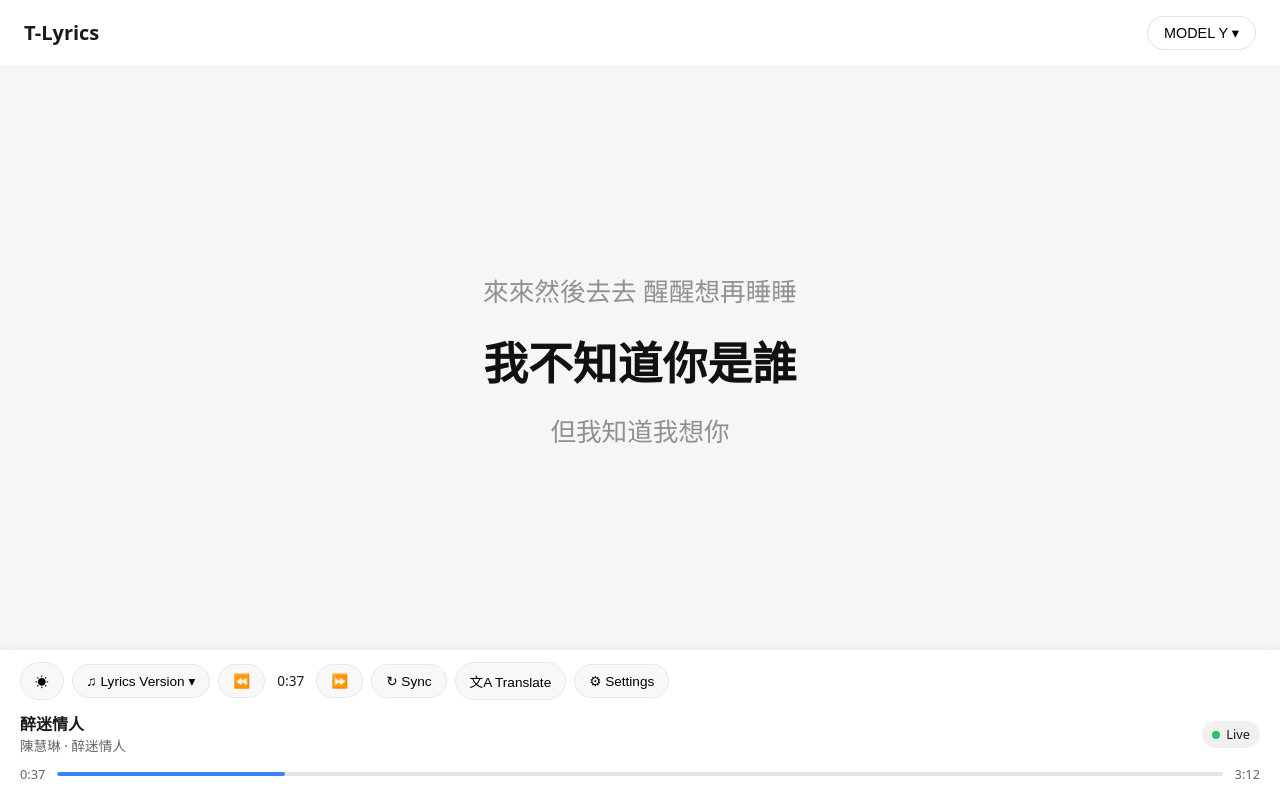
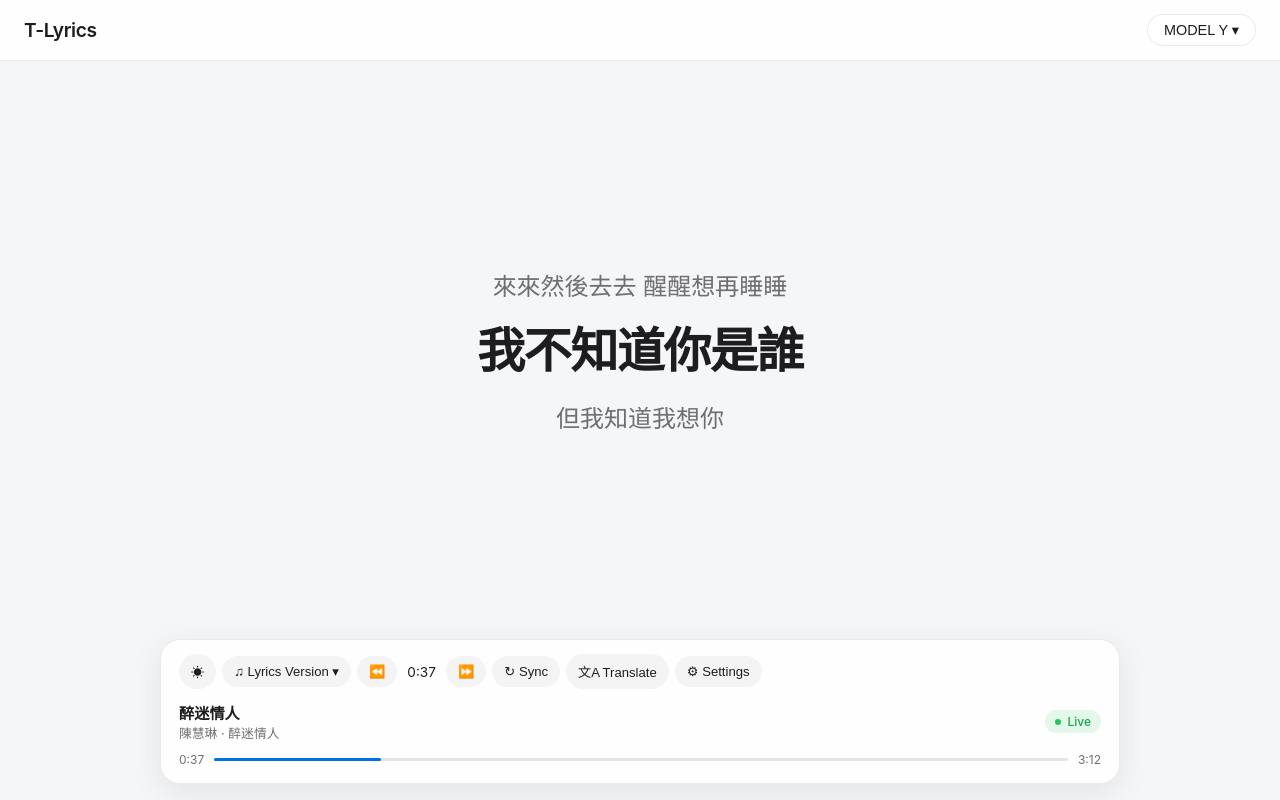
Before and after one commit to CY514539/grok-new-tlyrics, a React (Vite) app in the folder frontend/: page / in a window 1280 px wide. Built offline with nearby package versions, Linux system fonts and the light colour scheme; the HTML template or start-up script is replaced by a standard one.

Commit message:
style: premium Apple-like design with depth and refined controls

```diff
--- a/frontend/src/index.css
+++ b/frontend/src/index.css
@@ -1,173 +1,210 @@
 :root {
-  font-family: system-ui, -apple-system, BlinkMacSystemFont, "Segoe UI", sans-serif;
-  line-height: 1.5;
-  color: #1a1a1a;
-  background-color: #f5f6f8;
+  --bg: #f5f6f8;
+  --panel: rgba(255,255,255,0.85);
+  --text: #1d1d1f;
+  --text-secondary: #6e6e73;
+  --border: rgba(0,0,0,0.08);
+  --shadow: 0 8px 32px rgba(0,0,0,0.08);
+  --accent: #0071e3;
+  font-family: -apple-system, BlinkMacSystemFont, "SF Pro Display", "Segoe UI", sans-serif;
 }
 
-* {
-  box-sizing: border-box;
+[data-theme="dark"] {
+  --bg: #000;
+  --panel: rgba(28,28,30,0.85);
+  --text: #f5f5f7;
+  --text-secondary: #86868b;
+  --border: rgba(255,255,255,0.1);
+  --shadow: 0 8px 32px rgba(0,0,0,0.4);
 }
+
+* { box-sizing: border-box; }
 
 body {
   margin: 0;
   min-height: 100vh;
-  background: #f5f6f8;
+  background: var(--bg);
+  color: var(--text);
+  transition: background 0.3s, color 0.3s;
 }
 
-#root {
-  width: 100%;
-  min-height: 100vh;
-}
-
-.app {
-  min-height: 100vh;
-  display: flex;
-  flex-direction: column;
-}
+.app { min-height: 100vh; display: flex; flex-direction: column; }
 
 .header {
   display: flex;
   justify-content: space-between;
   align-items: center;
-  padding: 16px 24px;
-  background: #fff;
-  border-bottom: 1px solid #eee;
+  padding: 14px 24px;
+  background: var(--panel);
+  backdrop-filter: blur(20px);
+  border-bottom: 1px solid var(--border);
+  position: sticky;
+  top: 0;
+  z-index: 10;
 }
 
-.logo {
-  font-weight: 700;
-  font-size: 1.25rem;
-}
+.logo { font-weight: 600; font-size: 1.2rem; letter-spacing: -0.02em; }
 
 .vehicle-select {
-  background: #fff;
-  border: 1px solid #e0e0e0;
+  background: var(--panel);
+  border: 1px solid var(--border);
   border-radius: 999px;
-  padding: 8px 16px;
+  padding: 7px 16px;
   font-size: 0.9rem;
-  cursor: pointer;
+  color: var(--text);
+  backdrop-filter: blur(10px);
 }
 
 .main {
   flex: 1;
   display: flex;
-  flex-direction: column;
   align-items: center;
   justify-content: center;
-  padding: 40px 20px 180px;
+  padding: 60px 20px 220px;
 }
 
 .lyrics {
   text-align: center;
-  max-width: 900px;
+  max-width: 880px;
   width: 100%;
 }
 
-.lyrics .prev,
-.lyrics .next {
-  font-size: 1.6rem;
-  color: #666;
-  opacity: 0.7;
-  margin: 12px 0;
-  min-height: 1.6em;
+.lyrics .prev, .lyrics .next {
+  font-size: 1.5rem;
+  color: var(--text-secondary);
+  margin: 10px 0;
+  min-height: 1.5em;
+  transition: opacity 0.2s;
 }
 
 .lyrics .curr {
-  font-size: 2.8rem;
-  font-weight: 700;
-  color: #111;
-  margin: 20px 0;
-  line-height: 1.3;
+  font-size: 3rem;
+  font-weight: 600;
+  letter-spacing: -0.03em;
+  margin: 18px 0;
+  line-height: 1.25;
 }
 
 .bottom-panel {
   position: fixed;
-  bottom: 0;
-  left: 0;
-  right: 0;
-  background: #fff;
-  border-top: 1px solid #eee;
-  padding: 12px 20px 16px;
-  box-shadow: 0 -2px 10px rgba(0,0,0,0.04);
+  bottom: 16px;
+  left: 50%;
+  transform: translateX(-50%);
+  width: min(960px, calc(100% - 32px));
+  background: var(--panel);
+  backdrop-filter: blur(24px);
+  border: 1px solid var(--border);
+  border-radius: 20px;
+  padding: 14px 18px 16px;
+  box-shadow: var(--shadow);
 }
 
 .controls {
   display: flex;
   align-items: center;
-  gap: 8px;
+  gap: 6px;
   flex-wrap: wrap;
   margin-bottom: 12px;
 }
 
 .btn {
-  background: #f8f8f8;
-  border: 1px solid #e8e8e8;
+  background: rgba(0,0,0,0.04);
+  border: none;
   border-radius: 999px;
-  padding: 8px 14px;
-  font-size: 0.85rem;
+  padding: 8px 12px;
+  font-size: 0.82rem;
+  color: var(--text);
   cursor: pointer;
   display: inline-flex;
   align-items: center;
-  gap: 6px;
+  gap: 5px;
+  transition: background 0.15s;
 }
 
-.btn:hover {
-  background: #f0f0f0;
-}
+[data-theme="dark"] .btn { background: rgba(255,255,255,0.08); }
+
+.btn:hover { background: rgba(0,0,0,0.08); }
+[data-theme="dark"] .btn:hover { background: rgba(255,255,255,0.14); }
 
 .song-info {
   display: flex;
   justify-content: space-between;
   align-items: center;
-  margin-bottom: 8px;
+  margin-bottom: 10px;
 }
 
-.song-title {
-  font-weight: 600;
-  font-size: 1rem;
-}
-
-.song-artist {
-  font-size: 0.85rem;
-  color: #666;
-}
+.song-title { font-weight: 600; font-size: 0.95rem; }
+.song-artist { font-size: 0.8rem; color: var(--text-secondary); }
 
 .live-badge {
   display: inline-flex;
   align-items: center;
   gap: 6px;
-  background: #f0f0f0;
+  background: rgba(34,197,94,0.12);
+  color: #16a34a;
   border-radius: 999px;
   padding: 4px 10px;
-  font-size: 0.8rem;
+  font-size: 0.75rem;
+  font-weight: 500;
 }
 
-.live-dot {
-  width: 8px;
-  height: 8px;
-  background: #22c55e;
-  border-radius: 50%;
-}
+.live-dot { width: 6px; height: 6px; background: #22c55e; border-radius: 50%; }
 
 .progress-bar {
   display: flex;
   align-items: center;
-  gap: 12px;
-  font-size: 0.8rem;
-  color: #666;
+  gap: 10px;
+  font-size: 0.75rem;
+  color: var(--text-secondary);
 }
 
 .progress-track {
   flex: 1;
-  height: 4px;
-  background: #e5e5e5;
+  height: 3px;
+  background: rgba(0,0,0,0.1);
   border-radius: 2px;
-  overflow: hidden;
 }
+
+[data-theme="dark"] .progress-track { background: rgba(255,255,255,0.15); }
 
 .progress-fill {
   height: 100%;
-  background: #3b82f6;
+  background: var(--accent);
   border-radius: 2px;
 }
+
+/* Modals */
+.modal-overlay {
+  position: fixed;
+  inset: 0;
+  background: rgba(0,0,0,0.35);
+  backdrop-filter: blur(4px);
+  display: flex;
+  align-items: center;
+  justify-content: center;
+  z-index: 100;
+}
+
+.modal {
+  background: var(--panel);
+  backdrop-filter: blur(30px);
+  border: 1px solid var(--border);
+  border-radius: 16px;
+  padding: 24px;
+  width: min(420px, 92vw);
+  box-shadow: var(--shadow);
+  color: var(--text);
+}
+
+.modal h3 { margin: 0 0 16px; font-size: 1.1rem; font-weight: 600; }
+
+.modal-close {
+  position: absolute;
+  top: 12px;
+  right: 12px;
+  background: none;
+  border: none;
+  font-size: 1.2rem;
+  cursor: pointer;
+  color: var(--text-secondary);
+}
```
